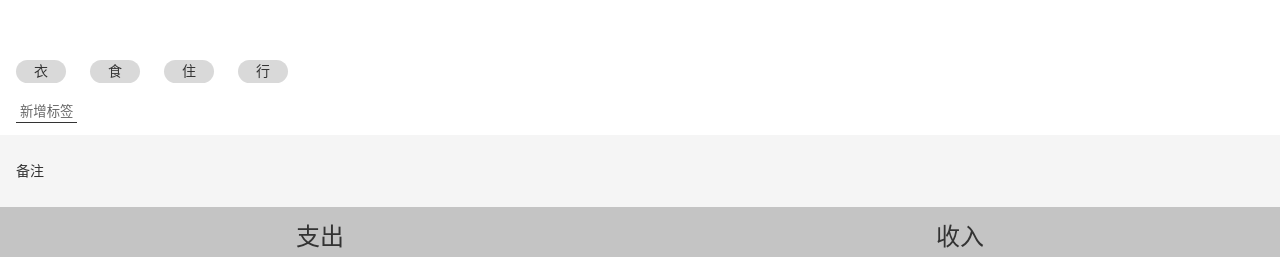
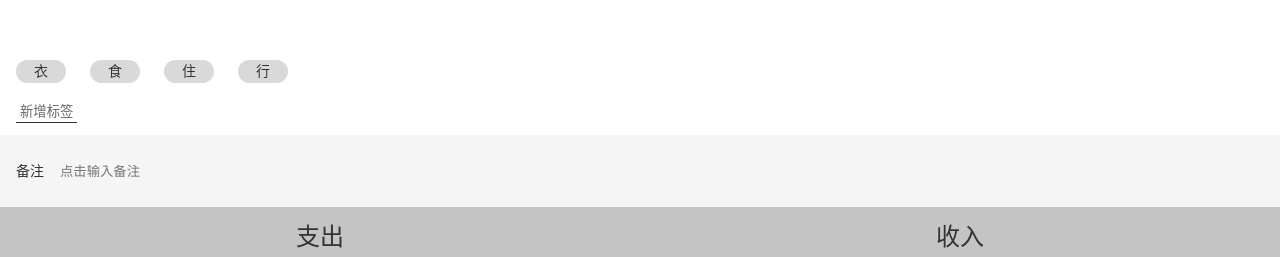
Before and after one commit to wxyhaha/ebill-2, a React app: page /tags#/money in a window 1280 px wide. Shown: the part 148-405 px from the top of the page. Built offline with nearby package versions, Linux system fonts and the light colour scheme.

Commit message:
完成Tag.tsx样式

```diff
--- a/src/Money/NotesSection.tsx
+++ b/src/Money/NotesSection.tsx
@@ -4,7 +4,7 @@
 
 const Wrapper = styled.section`
   background: #f5f5f5;
-  padding: 0 16px;
+  padding: 14px 16px;
   font-size: 14px;
 `;
 
@@ -21,7 +21,7 @@
   };
   return (
     <Wrapper>
-      <Input label='备注' type='text' value={note} onChange={onChange}/>
+      <Input label='备注' type='text' placeholder='点击输入备注' value={note} onChange={onChange}/>
     </Wrapper>
   );
 };
--- /dev/null
+++ b/src/components/Center.tsx
@@ -0,0 +1,14 @@
+import styled from 'styled-components';
+
+const Center = styled.div`
+  display: flex;
+  justify-content: center;
+  align-items: center;
+  flex-direction: column;
+  > Button{
+    .icon {
+      fill: #666666;
+  }
+`;
+
+export default Center;
--- a/src/components/Input.tsx
+++ b/src/components/Input.tsx
@@ -13,7 +13,7 @@
   > input {
     display: block;
     width: 100%;
-    height: 72px;
+    height: 44px;
     background: none;
     border: none;
   }
--- /dev/null
+++ b/src/components/Space.tsx
@@ -0,0 +1,7 @@
+import styled from 'styled-components';
+
+const Space = styled.div`
+  height: 32px;
+`;
+
+export default Space;
--- a/src/views/Money.tsx
+++ b/src/views/Money.tsx
@@ -28,7 +28,6 @@
   }
   return (
     <MyLayout>
-      {selected.note}
       <TagsSection value={selected.tagIds}
                    onChange={tagIds=>onChange({tagIds})}/>
       <NotesSection value={selected.note}
--- a/src/views/Tag.tsx
+++ b/src/views/Tag.tsx
@@ -5,23 +5,31 @@
 import Icon from '../components/Icon';
 import Button from '../components/Button';
 import styled from 'styled-components';
+import Input from '../components/Input';
+import Center from '../components/Center';
+import Space from '../components/Space';
 
 type Prams = {
   id: string
 }
-const Div = styled.div`
-  > Button {
-    .icon {
-      fill: red;
-    }
-  }
-`;
 const Topbar=styled.header`
   display: flex;
   justify-content: space-between;
   line-height: 18px;
   padding: 14px;
   background: white;
+`;
+const InputWrapper=styled.div`
+  background: white;
+  padding:0 16px;
+  margin-top: 8px;
+`;
+const ButtonWrapper = styled.div`
+  > Button {
+    .icon {
+      fill: red;
+    }
+  }
 `;
 const Tag: React.FC = () => {
   const {findTag} = useTags();
@@ -34,17 +42,17 @@
         <span>编辑标签</span>
         <Icon/>
       </Topbar>
-      <div>
-        <label>
-          <span>标签名</span>
-          <input type="text" placeholder='标签名'/>
-        </label>
-      </div>
-      <Div>
+      <InputWrapper>
+        <Input label='标签名' type='text' placeholder='标签名'/>
+      </InputWrapper>
+      <Center>
+      <ButtonWrapper>
+        <Space/>
         <Button>
           <Icon name='remove'/>
         </Button>
-      </Div>
+      </ButtonWrapper>
+      </Center>
     </Layout>
   );
 };
--- a/src/views/Tags.tsx
+++ b/src/views/Tags.tsx
@@ -5,6 +5,8 @@
 import Icon from '../components/Icon';
 import {Link} from 'react-router-dom';
 import Button from '../components/Button';
+import Center from '../components/Center';
+import Space from '../components/Space';
 
 const TagList = styled.ol`
   font-size: 16px;
@@ -22,23 +24,6 @@
 
     }
   }
-`;
-
-
-
-
-const Center = styled.div`
-  display: flex;
-  justify-content: center;
-  align-items: center;
-  flex-direction: column;
-  > Button{
-    .icon {
-      fill: #666666;
-  }
-`;
-const Space = styled.div`
-  height: 32px;
 `;
 
 function Tags() {
```
